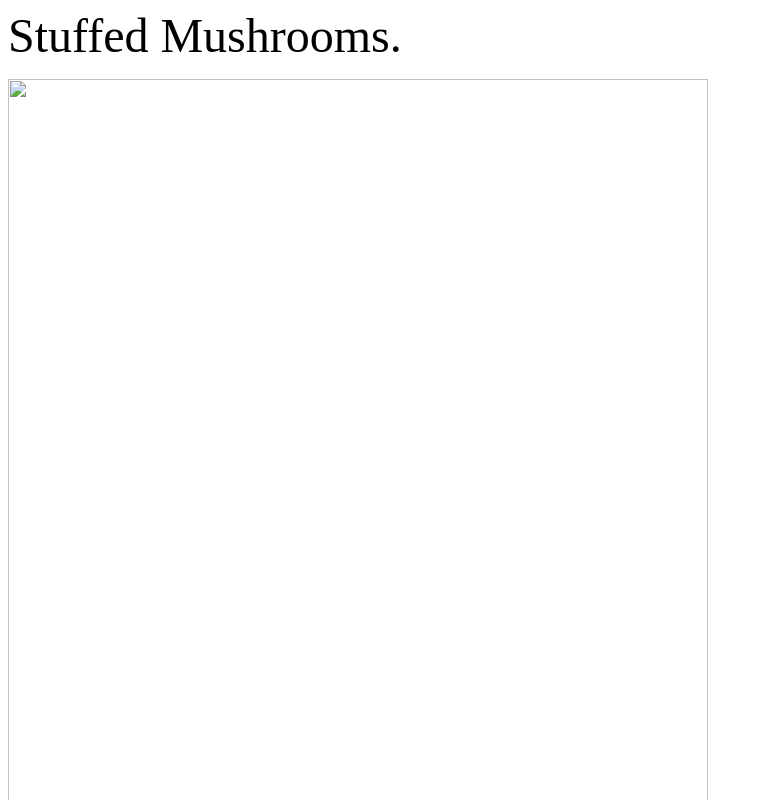
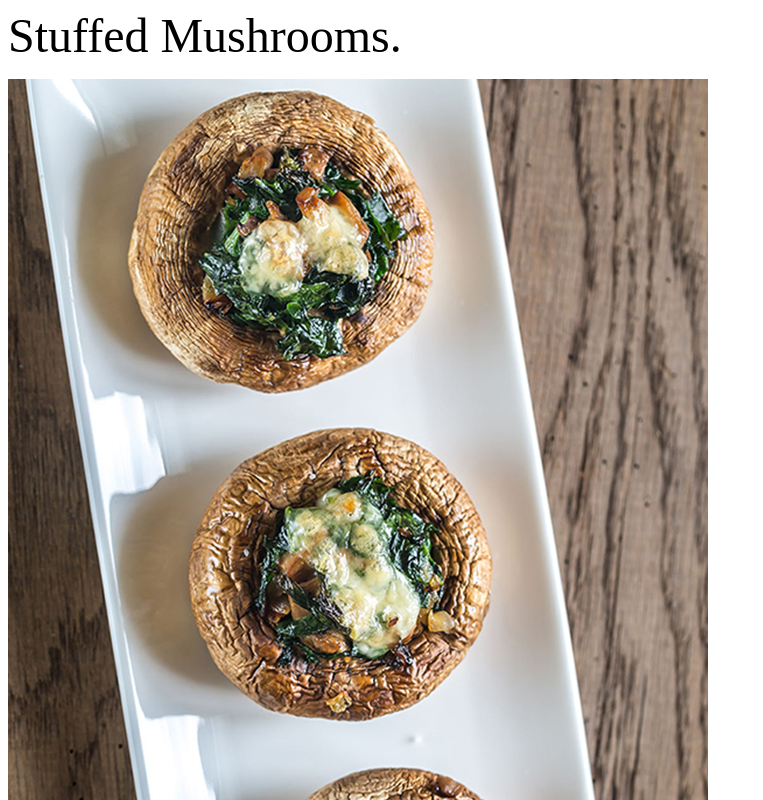
Before and after one commit to SpoonofFlavors/SpoonofFlavors.github.io, a plain HTML site: page StuffedMushrooms.htm in a window 1280 px wide. Shown: the top 800 px of the page, without its empty margins (0-763 px from the left). Drawn offline with Linux system fonts and the light colour scheme.

Commit message:
Add files via upload

```diff
--- a/StuffedMushrooms.htm
+++ b/StuffedMushrooms.htm
@@ -8,7 +8,7 @@
 <body>
 
  <font size="7">Stuffed Mushrooms.</font><p>
-	<img border="0" src="magazine/images/mushrooms.jpg" width="700" height="974"><font size="7"><br>
+	<img border="0" src="images/mushrooms.jpg" width="700" height="974"><font size="7"><br>
 
 </font>
 
```
